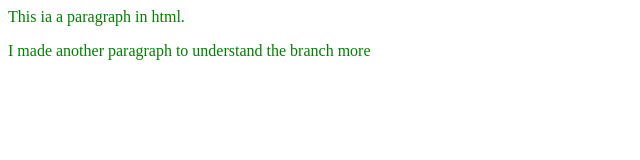
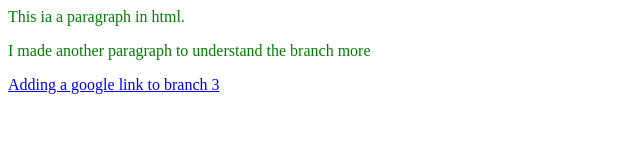
Before and after one commit to Samk1926/LocalRepo, a plain HTML site: page index.html in a window 1280 px wide. Shown: the whole page, without its empty margins (0-640 px from the left). Drawn offline with Linux system fonts and the light colour scheme.

Commit message:
Added a link in branch 3

```diff
--- a/index.html
+++ b/index.html
@@ -6,3 +6,5 @@
 <p>
     I made another paragraph to understand the branch more
 </p>
+
+<a href="https://www.google.com/">Adding a google link to branch 3</a>
```
